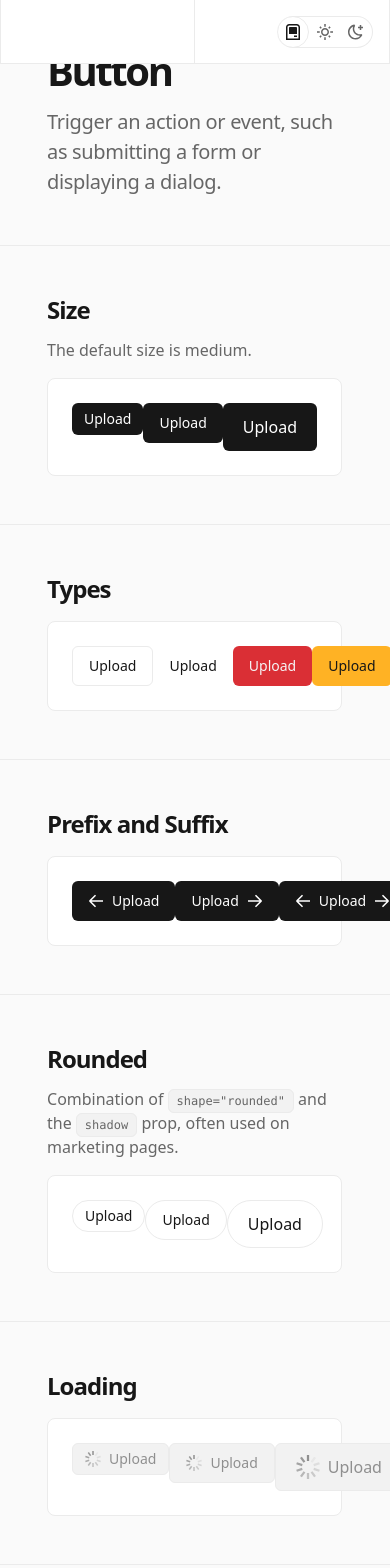
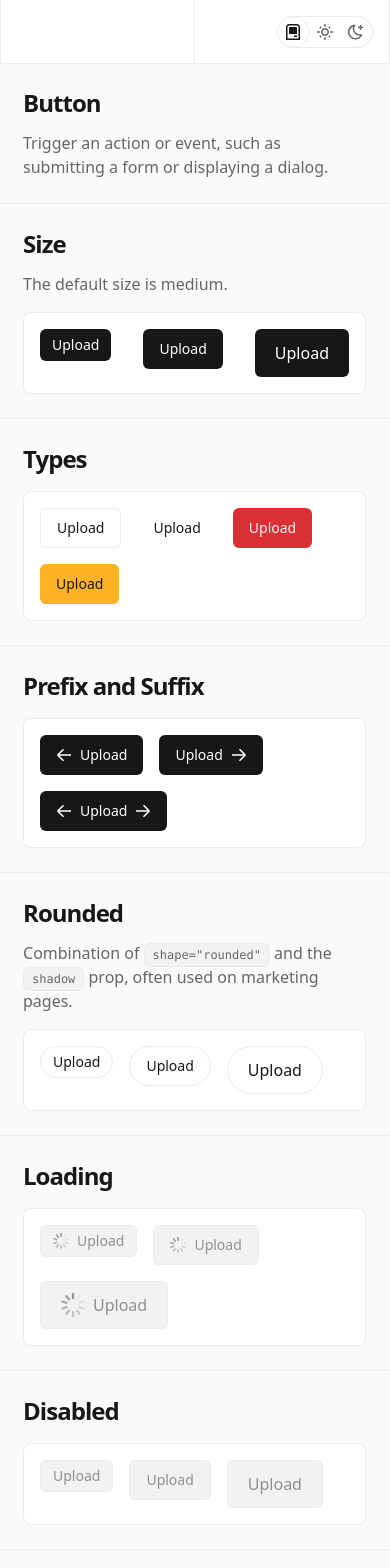
Before and after one commit to kampsy/ui, a SvelteKit app: page /button in a window 390 px wide. Shown: the top 1568 px of the page. Built offline with nearby package versions, Linux system fonts and the light colour scheme.

Commit message:
update shell mobile design

```diff
--- a/src/docs/ui/row.svelte
+++ b/src/docs/ui/row.svelte
@@ -4,6 +4,6 @@
 	let { children }: { children: Snippet } = $props();
 </script>
 
-<section class="p-12 border-b border-light-gray-200 dark:border-dark-gray-400">
+<section class="p-6 lg:p-12 border-b border-light-gray-200 dark:border-dark-gray-400">
 	{@render children()}
 </section>
--- a/src/docs/ui/shell.svelte
+++ b/src/docs/ui/shell.svelte
@@ -130,6 +130,10 @@
 		</div>
 	</div>
 </header>
+<!--mobile only-->
+<div class="h-[64px] md:hidden">
+	<!---->
+</div>
 <main
 	class="sidebar -mx-px -mt-px flex max-w-[1220px] flex-col md:mx-auto min-[1200px]:mt-0 min-[1200px]:grid min-[1200px]:grid-cols-[260px_1fr]"
 >
--- a/src/lib/button/button.svelte
+++ b/src/lib/button/button.svelte
@@ -4,6 +4,7 @@
 	import { fade } from 'svelte/transition';
 
 	type propsT = {
+		onclick?: () => void;
 		class?: string;
 		size?: 'sm' | 'md' | 'lg';
 		type?: 'primary' | 'secondary' | 'tertiary' | 'error' | 'warning';
@@ -16,6 +17,7 @@
 	};
 
 	let {
+		onclick = undefined,
 		class: klass = '',
 		size = 'md',
 		type = 'primary',
@@ -112,7 +114,7 @@
 	{/if}
 {/snippet}
 
-<button type="button" {disabled} class="{buttonClass} ">
+<button {onclick} type="button" {disabled} class="{buttonClass} ">
 	<div class="w-full h-full px-[6px] flex items-center gap-[8px]">
 		{@render prefixSnip()}
 		<span class="font-medium first-letter:capitalize">
--- a/src/routes/button/+page.svelte
+++ b/src/routes/button/+page.svelte
@@ -9,12 +9,12 @@
 {#snippet button()}
 	<Row>
 		<h1
-			class="first-letter:capitalize text-light-gray-1000 dark:text-dark-gray-1000 text-[40px] font-semibold leading-[48px] tracking-[-2.4px] mb-3"
+			class="first-letter:capitalize text-light-gray-1000 dark:text-dark-gray-1000 text-[24px] lg:text-[40px] font-semibold leading-[32px] lg:leading-[48px] tracking-[-0.96px] lg:tracking-[-2.4px] mb-3"
 		>
 			button
 		</h1>
 		<p
-			class="first-letter:capitalize text-light-gray-900 dark:text-dark-gray-900 text-[20px] font-normal leading-[30px] tracking-[-0.33px]"
+			class="first-letter:capitalize text-light-gray-900 dark:text-dark-gray-900 text-[16px] lg:text-[20px] font-normal leading-[24px] lg:leading-[30px] tracking-normal  lg:tracking-[-0.33px]"
 		>
 			Trigger an action or event, such as submitting a form or displaying a dialog.
 		</p>
@@ -35,9 +35,9 @@
 		</p>
 		<div class="mt-4 xl:mt-7">
 			<div
-				class="w-full p-6 bg-light-bg dark:bg-dark-bg border border-light-gray-200 dark:border-dark-gray-400 rounded-lg"
+				class="w-full p-4 lg:p-6 bg-light-bg dark:bg-dark-bg border border-light-gray-200 dark:border-dark-gray-400 rounded-lg"
 			>
-				<div class="w-full flex justify-between">
+				<div class="w-full flex flex-wrap gap-4 justify-between">
 					<Button size="sm">upload</Button>
 					<Button>upload</Button>
 					<Button size="lg">upload</Button>
@@ -58,9 +58,9 @@
 		<!--The example with code snippet-->
 		<div class="mt-4 xl:mt-7">
 			<div
-				class="w-full p-6 bg-light-bg dark:bg-dark-bg border border-light-gray-200 dark:border-dark-gray-400 rounded-lg"
+				class="w-full p-4 lg:p-6 bg-light-bg dark:bg-dark-bg border border-light-gray-200 dark:border-dark-gray-400 rounded-lg"
 			>
-				<div class="w-full flex justify-between">
+				<div class="w-full flex flex-wrap gap-4 lg:justify-between">
 					<Button type="secondary">upload</Button>
 					<Button type="tertiary">upload</Button>
 					<Button type="error">upload</Button>
@@ -90,9 +90,9 @@
 		<!--The example with code snippet-->
 		<div class="mt-4 xl:mt-7">
 			<div
-				class="w-full p-6 bg-light-bg dark:bg-dark-bg border border-light-gray-200 dark:border-dark-gray-400 rounded-lg"
+				class="w-full p-4 lg:p-6 bg-light-bg dark:bg-dark-bg border border-light-gray-200 dark:border-dark-gray-400 rounded-lg"
 			>
-				<div class="w-full flex justify-between">
+				<div class="w-full flex flex-wrap gap-4 lg:justify-between">
 					<Button prefix={arrowLeft}>upload</Button>
 					<Button suffix={arrowRight}>upload</Button>
 					<Button prefix={arrowLeft} suffix={arrowRight}>upload</Button>
@@ -128,9 +128,9 @@
 		<!--The example with code snippet-->
 		<div class="mt-4 xl:mt-7">
 			<div
-				class="w-full p-6 bg-light-bg dark:bg-dark-bg border border-light-gray-200 dark:border-dark-gray-400 rounded-lg"
+				class="w-full p-4 lg:p-6 bg-light-bg dark:bg-dark-bg border border-light-gray-200 dark:border-dark-gray-400 rounded-lg"
 			>
-				<div class="w-full flex justify-between">
+				<div class="w-full flex flex-wrap gap-4 lg:justify-between">
 					<Button size="sm" type="secondary" rounded>upload</Button>
 					<Button type="secondary" rounded>upload</Button>
 					<Button size="lg" type="secondary" rounded>upload</Button>
@@ -151,9 +151,9 @@
 		<!--The example with code snippet-->
 		<div class="mt-4 xl:mt-7">
 			<div
-				class="w-full p-6 bg-light-bg dark:bg-dark-bg border border-light-gray-200 dark:border-dark-gray-400 rounded-lg"
+				class="w-full p-4 lg:p-6 bg-light-bg dark:bg-dark-bg border border-light-gray-200 dark:border-dark-gray-400 rounded-lg"
 			>
-				<div class="w-full flex justify-between">
+				<div class="w-full flex flex-wrap gap-4 lg:justify-between">
 					<Button size="sm" loading>upload</Button>
 					<Button loading>upload</Button>
 					<Button size="lg" loading>upload</Button>
@@ -174,9 +174,9 @@
 		<!--The example with code snippet-->
 		<div class="mt-4 xl:mt-7">
 			<div
-				class="w-full p-6 bg-light-bg dark:bg-dark-bg border border-light-gray-200 dark:border-dark-gray-400 rounded-lg"
+				class="w-full p-4 lg:p-6 bg-light-bg dark:bg-dark-bg border border-light-gray-200 dark:border-dark-gray-400 rounded-lg"
 			>
-				<div class="w-full flex justify-between">
+				<div class="w-full flex flex-wrap gap-4 lg:justify-between">
 					<Button size="sm" disabled>upload</Button>
 					<Button disabled>upload</Button>
 					<Button size="lg" disabled>upload</Button>
```
